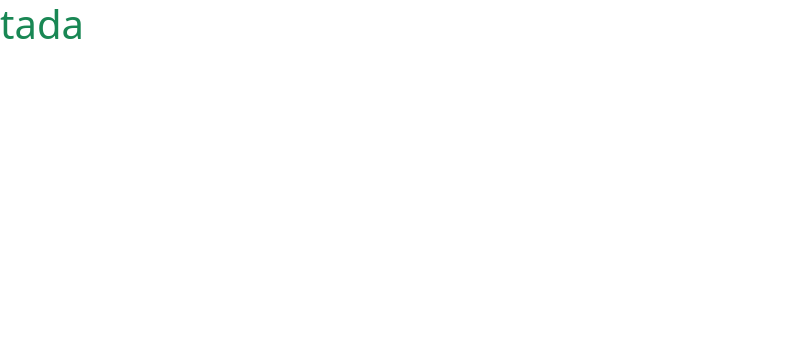
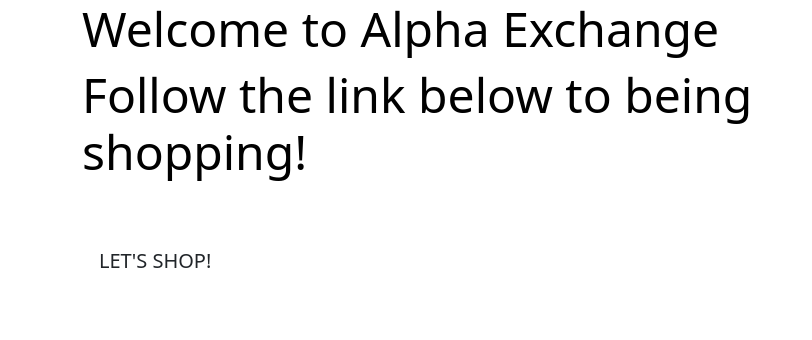
Before and after one commit to Code-Institute-Submissions/CI_PP5_Alpha_Exchange, a Django app: page / in a window 1280 px wide. Before the commit the part shown is almost empty. Shown: the top 340 px of the page, without its empty margins (0-812 px from the left). Run offline with Django 3.2, Linux system fonts and the light colour scheme; some libraries are stand-ins or nearby versions.

Commit message:
added index.html basic structure, header/content-titles

```diff
--- a/home/templates/home/index.html
+++ b/home/templates/home/index.html
@@ -1,6 +1,26 @@
 {% extends "base.html" %}
 {% load static %}
 
+{% block page_header %}
+    <div class="container header-container">
+        <div class="row">
+            <div class="col"></div>
+        </div>
+    </div>
+{% endblock %}
+
 {% block content %}
-    <h1 class="text-success">tada</h1>
+    <div class="container h-100">
+        <div class="row h-100">
+            <div class="col-7 col-md-8 my-auto">
+                <h1 class="display-5 logo-font text-black">Welcome to Alpha Exchange</h1>
+                <h2 class="display-5 logo-font text-black">Follow the link below to being shopping!</h2>
+                <div class="my-5">
+                    <h4>
+                        <a href="" class="btn btn-lg rounded-0 text-uppercase py-3">Let's Shop!</a>
+                    </h4>
+                </div>
+            </div>
+        </div>
+    </div>
 {% endblock %}
```
